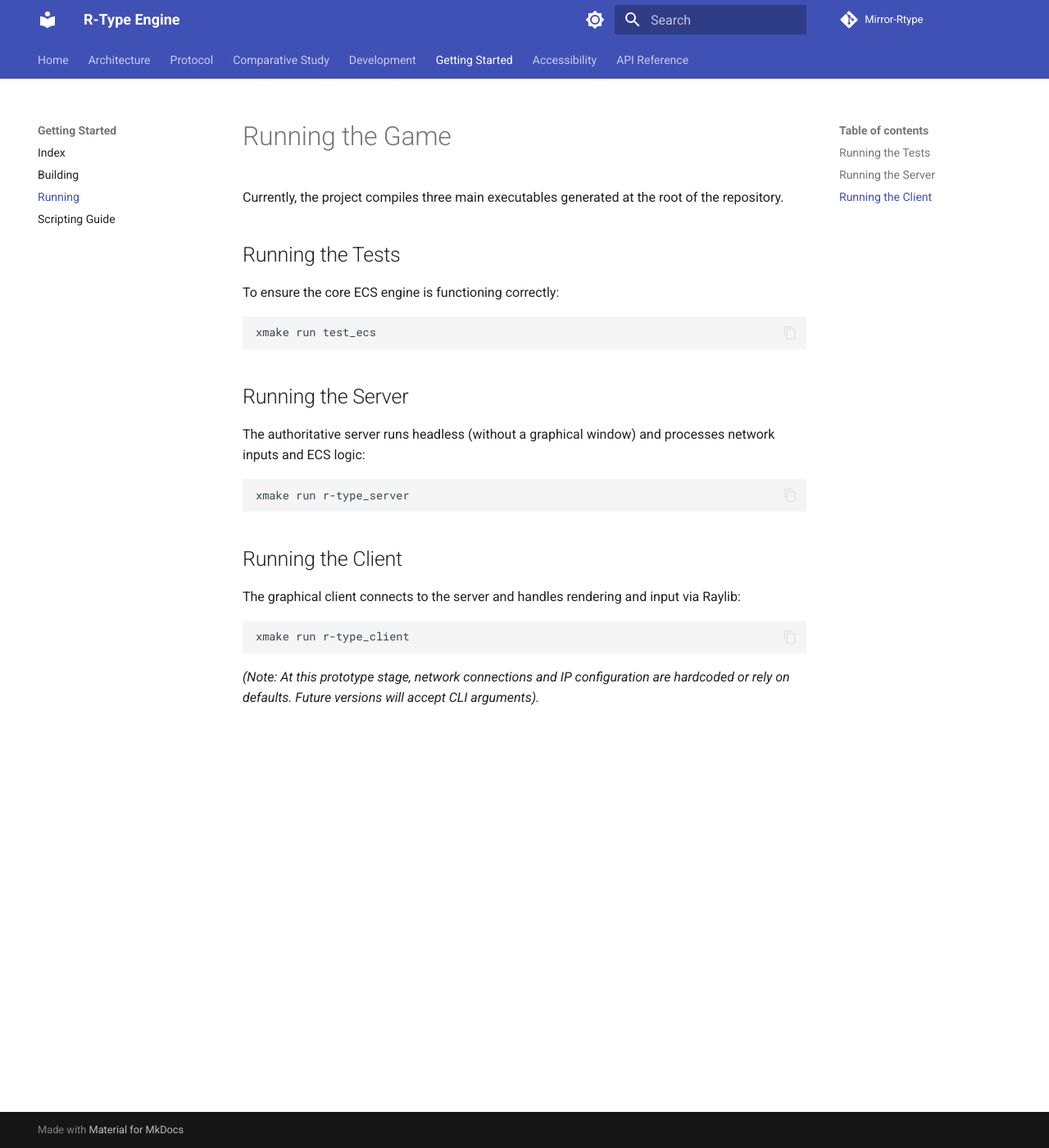
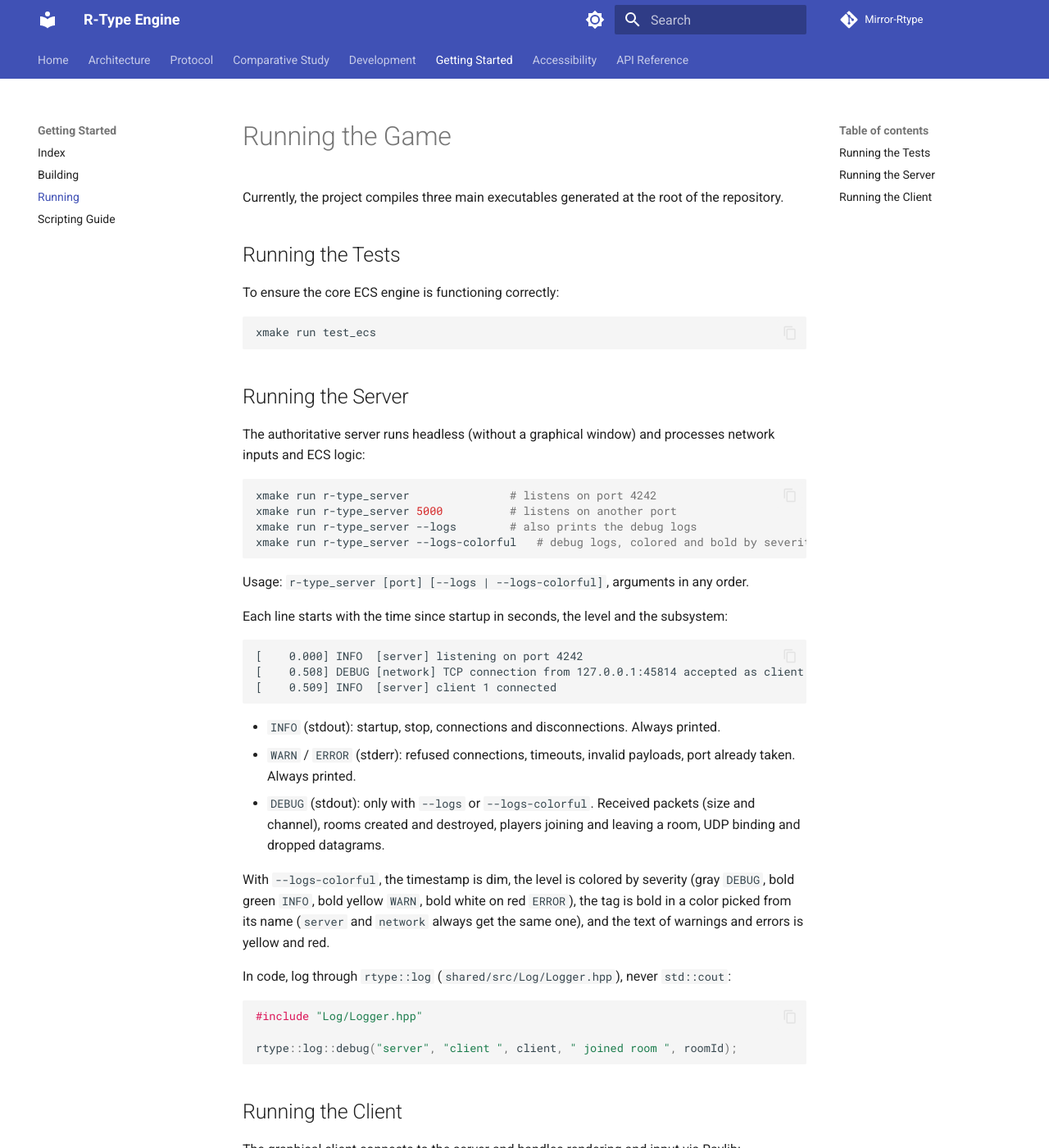
Before and after one commit to Matt4401/Mirror-Rtype, an MkDocs documentation site: the page built from docs/getting-started/running.md, in a window 1280 px wide and 1400 px high. Shown: the whole window at 82% size. Built offline with MkDocs 1.6.1 and Material for MkDocs 9.7.7, drawn with Linux system fonts in a browser that asks for light colours; comment, search, counter and statistics services are not loaded.

Commit message:
docs(running): enhance server usage instructions and logging details

````diff
--- a/docs/getting-started/running.md
+++ b/docs/getting-started/running.md
@@ -15,7 +15,37 @@ xmake run test_ecs
 The authoritative server runs headless (without a graphical window) and processes network inputs and ECS logic:
 
 ```bash
-xmake run r-type_server
+xmake run r-type_server               # listens on port 4242
+xmake run r-type_server 5000          # listens on another port
+xmake run r-type_server --logs        # also prints the debug logs
+xmake run r-type_server --logs-colorful   # debug logs, colored and bold by severity and origin
+```
+
+Usage: `r-type_server [port] [--logs | --logs-colorful]`, arguments in any order.
+
+Each line starts with the time since startup in seconds, the level and the subsystem:
+
+```text
+[    0.000] INFO  [server] listening on port 4242
+[    0.508] DEBUG [network] TCP connection from 127.0.0.1:45814 accepted as client 1
+[    0.509] INFO  [server] client 1 connected
+```
+
+- `INFO` (stdout): startup, stop, connections and disconnections. Always printed.
+- `WARN` / `ERROR` (stderr): refused connections, timeouts, invalid payloads, port already taken. Always printed.
+- `DEBUG` (stdout): only with `--logs` or `--logs-colorful`. Received packets (size and channel), rooms created and destroyed, players
+  joining and leaving a room, UDP binding and dropped datagrams.
+
+With `--logs-colorful`, the timestamp is dim, the level is colored by severity (gray `DEBUG`, bold green `INFO`,
+bold yellow `WARN`, bold white on red `ERROR`), the tag is bold in a color picked from its name (`server` and `network`
+always get the same one), and the text of warnings and errors is yellow and red.
+
+In code, log through `rtype::log` (`shared/src/Log/Logger.hpp`), never `std::cout`:
+
+```cpp
+#include "Log/Logger.hpp"
+
+rtype::log::debug("server", "client ", client, " joined room ", roomId);
 ```
 
 ## Running the Client
````
